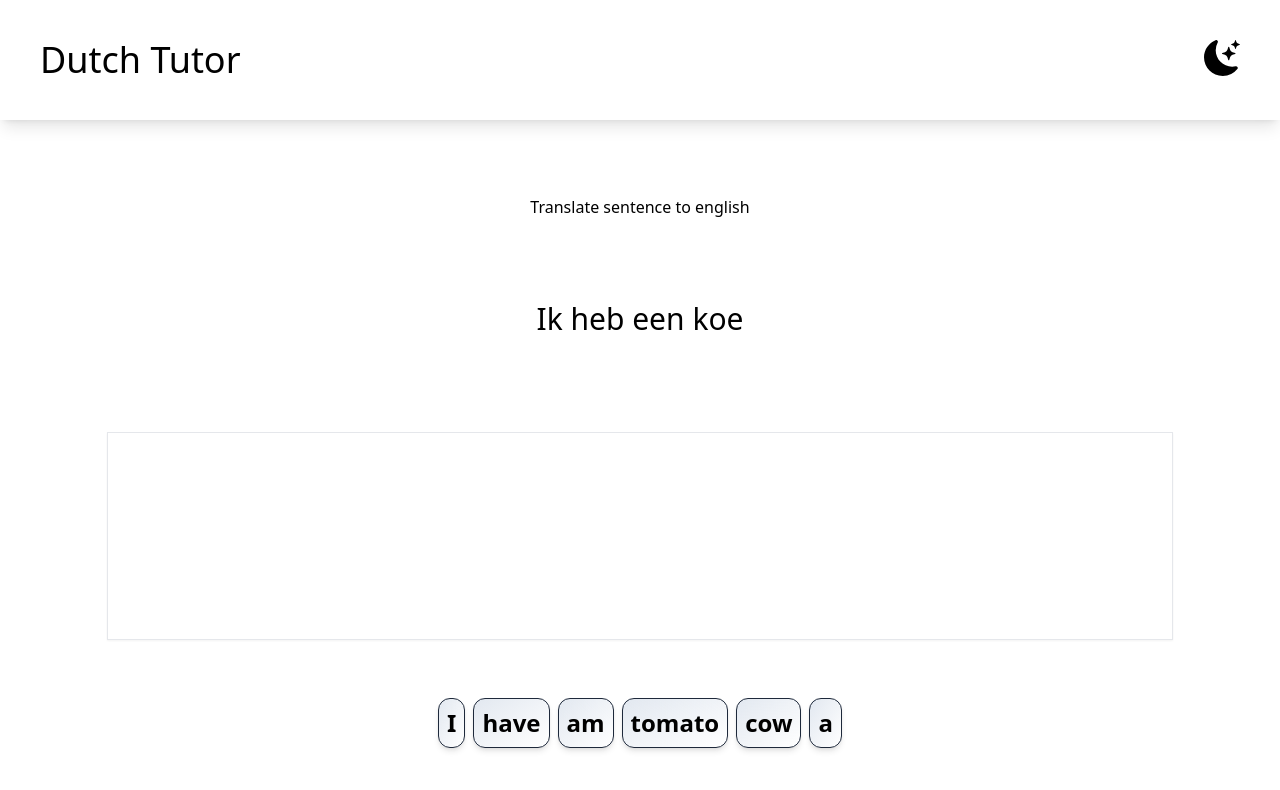
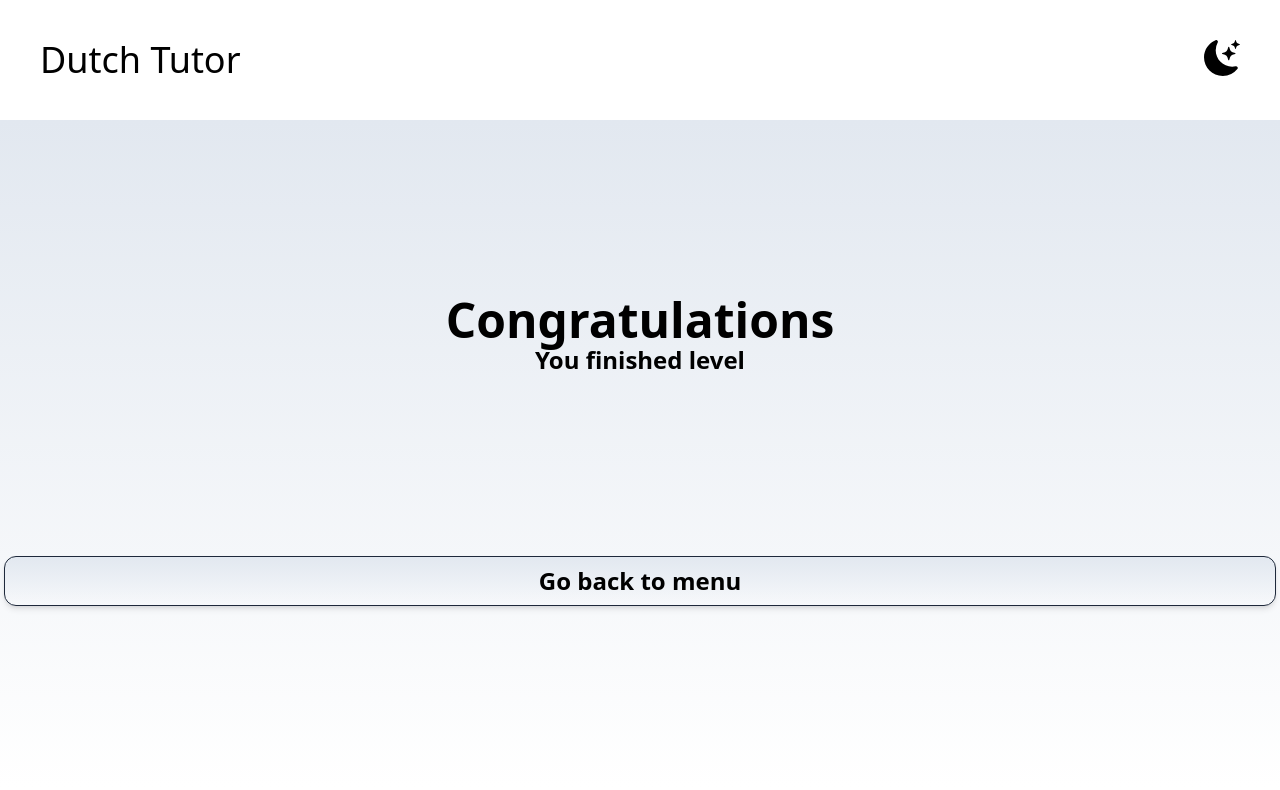
Before and after one commit to RavMRafiki/Dutch-Tutor, a React (Vite) app in the folder dutch-tutor/: page / in a window 1280 px wide. Shown: the top 790 px of the page. Built offline with nearby package versions, Linux system fonts and the light colour scheme.

Commit message:
Added Restart

```diff
--- a/dutch-tutor/src/App.tsx
+++ b/dutch-tutor/src/App.tsx
@@ -1,16 +1,37 @@
-import { useState } from 'react'
-import './App.css'
-import Navbar from './Navbar'
-import Level from './Level'
-
+import { useState } from "react";
+import "./App.css";
+import Navbar from "./Navbar";
+import Level from "./Level";
+import LevelEnd from "./LevelEnd";
+enum IGameState {
+  Started,
+  Finished,
+  StartMenu,
+}
 function App() {
-
+  const [gameState, setGameState] = useState<IGameState>(IGameState.Finished);
+  function handleBackToMenu() {
+    console.log("State Changed");
+    setGameState(IGameState.Started);
+  }
+  function handleGameEnd() {
+    setGameState(IGameState.Finished);
+  }
+  function handleGameStart() {
+    setGameState(IGameState.Started);
+  }
   return (
     <div className="h-screen">
       <Navbar />
-      <Level />
+      {gameState == IGameState.Started ? (
+        <Level handleLevelEnd={() => handleGameEnd()} />
+      ) : gameState === IGameState.Finished ? (
+        <LevelEnd handleGoToMenu={() => handleBackToMenu()} />
+      ) : (
+        <Level handleLevelEnd={() => handleGameEnd()} />
+      )}
     </div>
   );
 }
 
-export default App
+export default App;
--- a/dutch-tutor/src/Level.tsx
+++ b/dutch-tutor/src/Level.tsx
@@ -9,7 +9,10 @@ interface question {
   words: string[];
   correct: string[];
 }
-export default function Level(props: any): ReactElement {
+interface Iprops {
+  handleLevelEnd: Function;
+}
+export default function Level({ handleLevelEnd }: Iprops): ReactElement {
   const questions: question[] = [
     {
       typeofquest: "translate",
@@ -49,6 +52,9 @@ export default function Level(props: any): ReactElement {
   }
   useEffect(() => {
     if (questions[questionIndex].correct.toString() === answerList.toString()) {
+      if (questionIndex === questions.length - 1) {
+        handleLevelEnd();
+      }
       setWordsToChoseList(() => questions[questionIndex + 1].words);
       setAnswerList(() => []);
       setQuestionIndex((previous) => previous + 1);
--- /dev/null
+++ b/dutch-tutor/src/LevelEnd.tsx
@@ -0,0 +1,22 @@
+import React, { ReactElement } from "react";
+
+interface IProps {
+  handleGoToMenu: Function;
+}
+export default function LevelEnd({ handleGoToMenu }: IProps): ReactElement {
+  return (
+    <div className="text-center bg-gradient-to-b from-slate-200 to-white h-5/6 flex flex-col justify-evenly">
+      <div className="">
+        <div className=" text-5xl font-bold">Congratulations </div>
+        <div className="text-2xl font-bold"> You finished level</div>
+      </div>
+
+      <button
+        onClick={() => handleGoToMenu()}
+        className="p-2 bg-gradient-to-b from-slate-200 rounded-xl m-1 text-2xl font-bold border-slate-800 border shadow-md hover:to-slate-500 hover:text-white"
+      >
+        Go back to menu
+      </button>
+    </div>
+  );
+}
```
